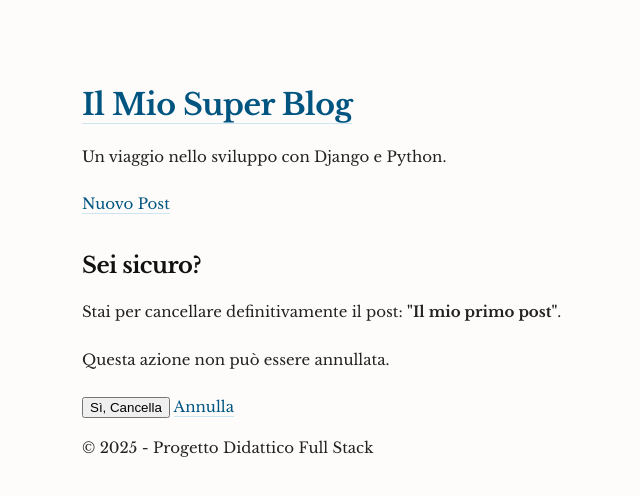
After one commit to stefincarico/fullstack-portfolio, a Django app: page /post/1/delete/ in a window 1280 px wide. The commit adds this page. Shown: the top 496 px of the page, without its empty margins (158-798 px from the left). Run offline with Django 5.2, Linux system fonts and the light colour scheme; data comes from the database, SQL or seed files in the repository; both versions use the stored data as it was after the commit.

Commit message:
feat: PostDeleteView

```diff
--- a/blog/urls.py
+++ b/blog/urls.py
@@ -1,6 +1,7 @@
 # blog/urls.py
 from django.urls import path
 from .views import post_list_view, post_detail_view, post_create_view, post_update_view
+from .views import PostDeleteView
 
 app_name = 'blog'
 
@@ -9,4 +10,5 @@ urlpatterns = [
     path('post/create/', post_create_view, name='post_create'),
     path('post/<int:pk>/', post_detail_view, name='post_detail'),
     path('post/<int:pk>/edit/', post_update_view, name='post_update'),
+    path('post/<int:pk>/delete/', PostDeleteView.as_view(), name='post_delete'),
 ]
--- a/blog/views.py
+++ b/blog/views.py
@@ -1,6 +1,8 @@
 # blog/views.py
 from django.shortcuts import render, redirect, get_object_or_404
 from .forms import PostForm
+from django.views.generic import DeleteView
+from django.urls import reverse_lazy
 from .models import Post
 from django.contrib.auth.decorators import login_required
 
@@ -78,3 +80,8 @@ def post_update_view(request, pk):
         'title': 'Modifica Post' # Titolo dinamico
     }
     return render(request, 'blog/post_form.html', context)
+
+class PostDeleteView(DeleteView):
+    model = Post
+    template_name = 'blog/post_confirm_delete.html'
+    success_url = reverse_lazy('blog:post_list')
--- /dev/null
+++ b/templates/blog/post_confirm_delete.html
@@ -0,0 +1,14 @@
+<!-- templates/blog/post_confirm_delete.html -->
+{% extends 'base.html' %}
+
+{% block content %}
+    <form method="post">
+        {% csrf_token %}
+        <h2>Sei sicuro?</h2>
+        <p>Stai per cancellare definitivamente il post: <strong>"{{ post.title }}"</strong>.</p>
+        <p>Questa azione non può essere annullata.</p>
+
+        <button type="submit" class="btn-danger">Sì, Cancella</button>
+        <a href="{% url 'blog:post_detail' pk=post.pk %}" class="btn">Annulla</a>
+    </form>
+{% endblock content %}
--- a/templates/blog/post_detail.html
+++ b/templates/blog/post_detail.html
@@ -30,7 +30,7 @@
       <hr>
     {% if user.is_authenticated and user == post.author %}
         <a href="{% url 'blog:post_update' pk=post.pk %}" class="btn btn-primary">Modifica Post</a>
-        {# Potremmo aggiungere anche il link per l'eliminazione qui in futuro #}
+        <a href="{% url 'blog:post_delete' pk=post.pk %}" class="btn btn-danger">Cancella Post</a>
     {% endif %}
     <!-- Sezione Commenti -->
     <section class="comments-section">
```
Also changed, not shown: db.sqlite3.
